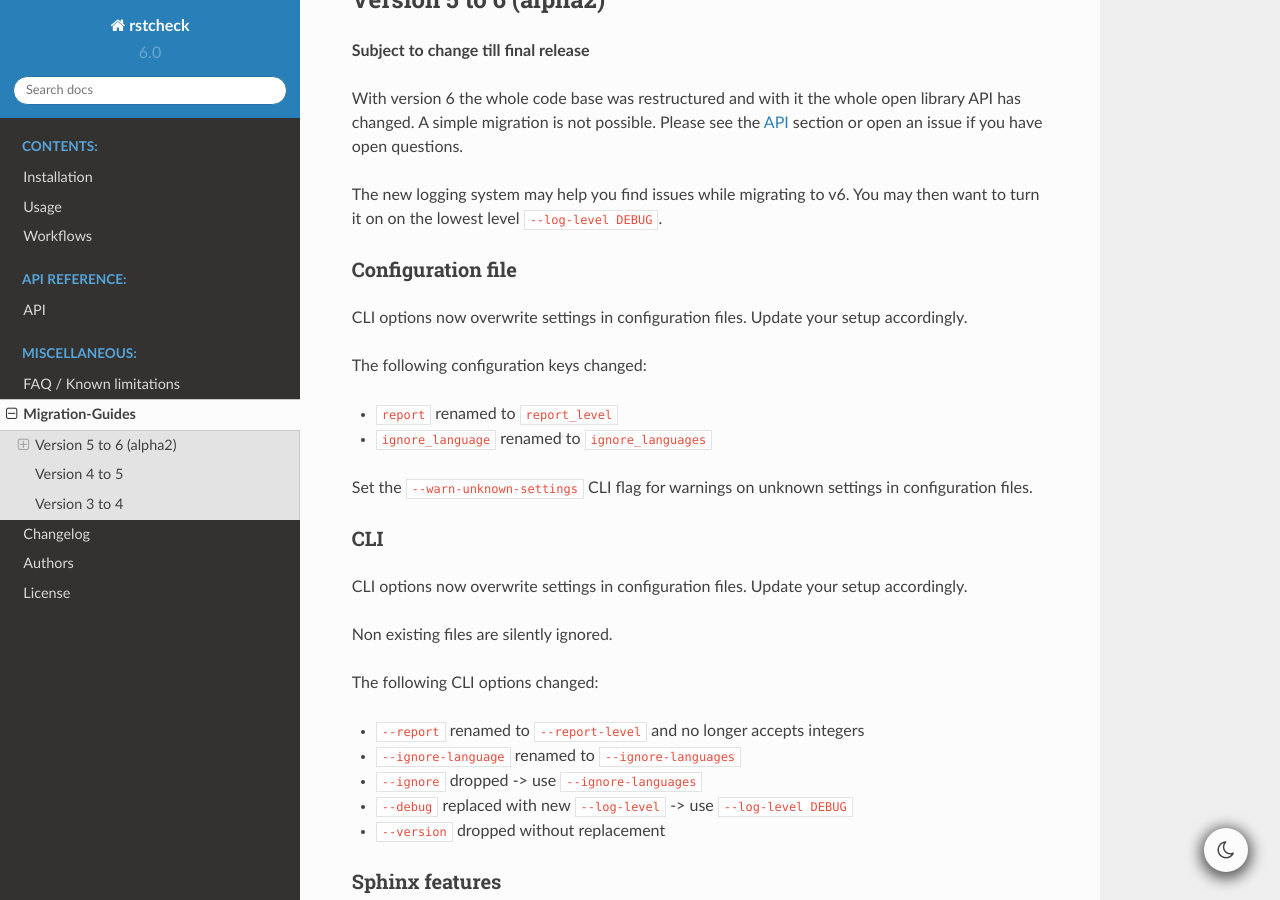
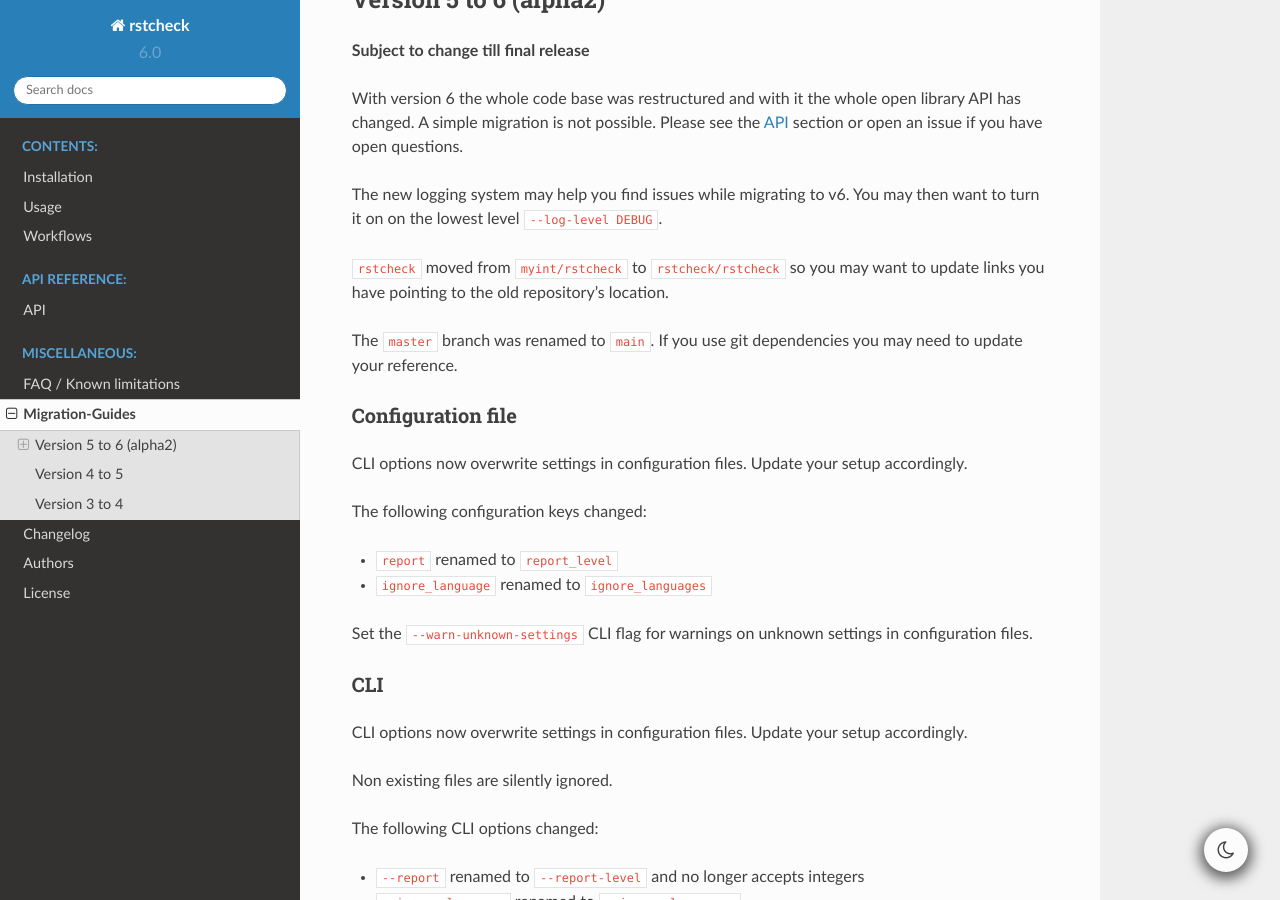
Before and after one commit to rstcheck/rstcheck, a Sphinx documentation site: the page built from docs/source/migrations.rst, in a window 1280 px wide and 900 px high, scrolled down 650 px. Built offline with Sphinx 7.4.7 and the Read the Docs theme 2.0.0, drawn with Linux system fonts in a browser that asks for light colours; pages that are not in the unit, such as notebooks, are missing from menus.

Commit message:
udpate migrations guide

```diff
--- a/docs/source/migrations.rst
+++ b/docs/source/migrations.rst
@@ -21,6 +21,12 @@ open an issue if you have open questions.
 
 The new logging system may help you find issues while migrating to v6.
 You may then want to turn it on on the lowest level ``--log-level DEBUG``.
+
+``rstcheck`` moved from ``myint/rstcheck`` to ``rstcheck/rstcheck`` so you may want to update
+links you have pointing to the old repository's location.
+
+The ``master`` branch was renamed to ``main``. If you use git dependencies you may need to update
+your reference.
 
 
 Configuration file
```
